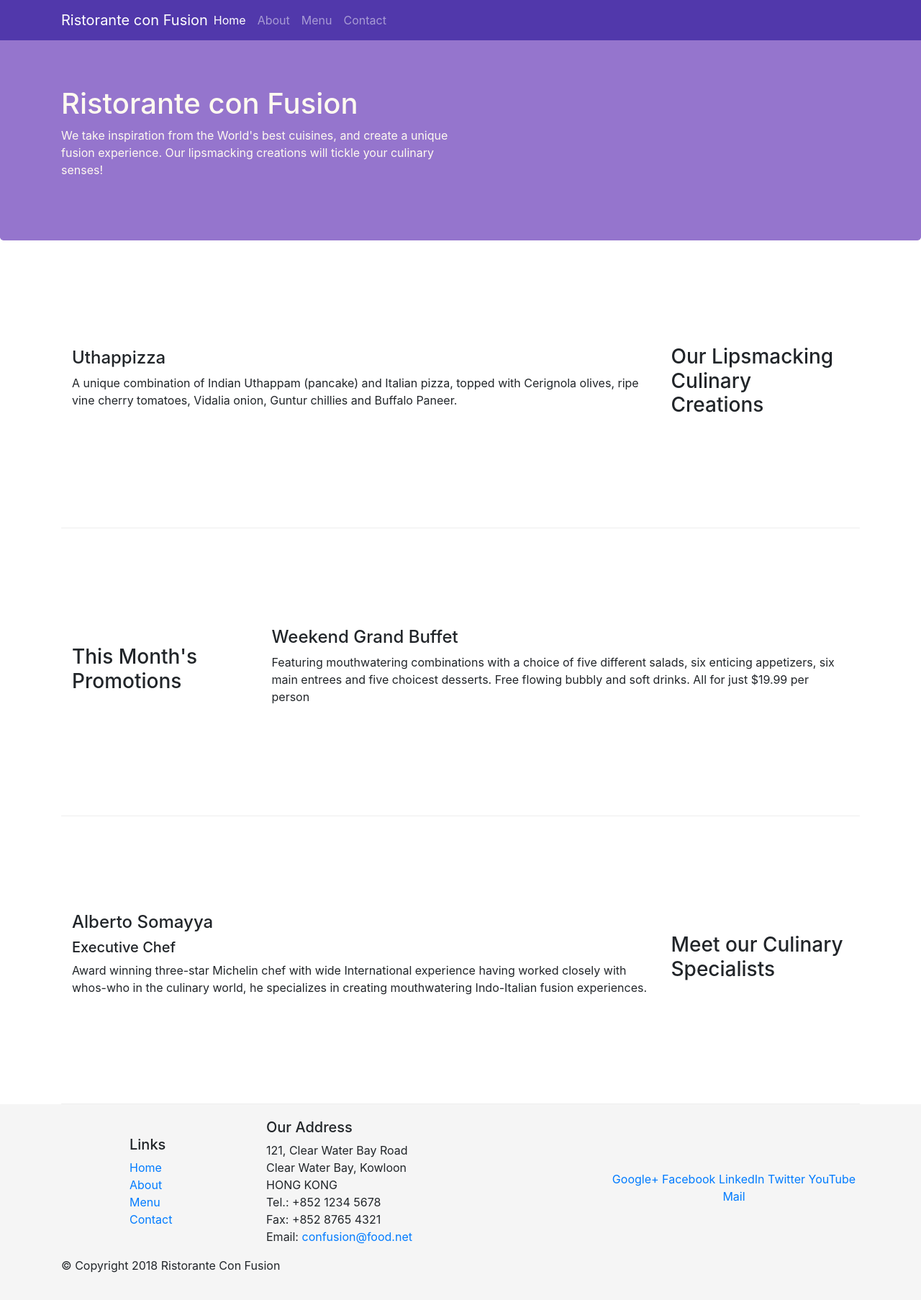
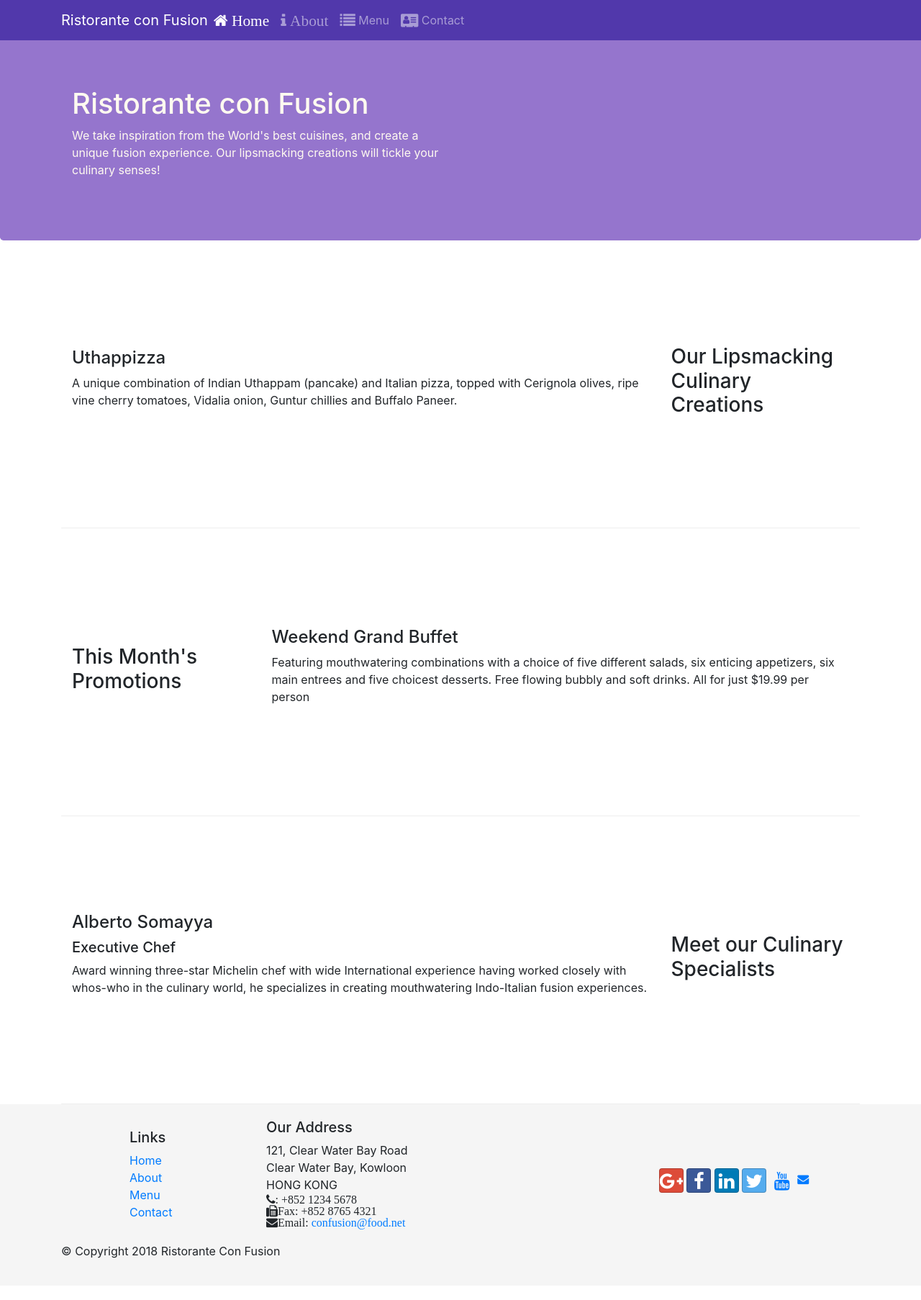
Before and after one commit to kartikBhanderi/bootstrap4, a website: page index.html in a window 1280 px wide. Shown: the whole page at 72% size. Drawn offline with nearby package versions, Linux system fonts and the light colour scheme.

Commit message:
font-awesome bootstrap-social

```diff
--- a/index.html
+++ b/index.html
@@ -9,6 +9,8 @@
 
     <!-- Bootstrap CSS -->
     <link rel="stylesheet" href="node_modules/bootstrap/dist/css/bootstrap.min.css">
+    <link rel="stylesheet" href="node_modules/font-awesome/css/font-awesome.min.css">
+    <link rel="stylesheet" href="node_modules/bootstrap-social/bootstrap-social.css">
     <link rel="stylesheet" href="css/styles.css">
 
     <title>Ristorante Con Fusion</title>
@@ -28,16 +30,16 @@
             <div class="collapse navbar-collapse" id="navbar">
                 <ul class="navbar-nav mr-auto">
                     <li class="nav-item active">
-                        <a class="nav-link" href="#"> Home </a>
+                        <a class="nav-link" href="#"> <span class="fa fa-home fa-lg"> Home </a>
                     </li>
                     <li class="nav-item">
-                        <a class="nav-link" href="/aboutus.html"> About </a>
+                        <a class="nav-link" href="/aboutus.html"> <span class="fa fa-info fa-lg"> About </a>
                     </li>
                     <li class="nav-item">
-                        <a class="nav-link" href="#"> Menu </a>
+                        <a class="nav-link" href="#"> <span class="fa fa-list fa-lg"></span> Menu </a>
                     </li>
                     <li class="nav-item">
-                        <a class="nav-link" href="#"> Contact </a>
+                        <a class="nav-link" href="#"> <span class="fa fa-address-card fa-lg"> </span> Contact </a>
                     </li>
                 </ul>
             </div>
@@ -47,7 +49,7 @@
 
     <header class="jumbotron">
         <div class="container">
-            <div class="row">
+            <div class="row row-header">
                 <div class="col-12 col-sm-6">
                     <h1>Ristorante con Fusion</h1>
                     <p>We take inspiration from the World's best cuisines, and create a unique fusion experience. Our lipsmacking creations will tickle your culinary senses!</p>
@@ -110,19 +112,19 @@
 		              121, Clear Water Bay Road<br>
 		              Clear Water Bay, Kowloon<br>
 		              HONG KONG<br>
-		              Tel.: +852 1234 5678<br>
-		              Fax: +852 8765 4321<br>
-		              Email: <a href="mailto:confusion@food.net">confusion@food.net</a>
+		              <span class="fa fa-phone">: +852 1234 5678<br>
+		              <span class="fa fa-fax">Fax: +852 8765 4321<br>
+		              <span class="fa fa-envelope">Email: <a href="mailto:confusion@food.net">confusion@food.net</a>
 		           </address>
                 </div>
                 <div class="col-12 col-sm-4 align-self-center">
                     <div class="text-center">
-                        <a href="http://google.com/+">Google+</a>
-                        <a href="http://www.facebook.com/profile.php?id=">Facebook</a>
-                        <a href="http://www.linkedin.com/in/">LinkedIn</a>
-                        <a href="http://twitter.com/">Twitter</a>
-                        <a href="http://youtube.com/">YouTube</a>
-                        <a href="mailto:">Mail</a>
+                        <a class="btn btn-social-icon btn-google" href="http://google.com/+"><span class="fa fa-google-plus"></a>
+                        <a class="btn btn-social-icon btn-facebook" href="http://www.facebook.com/profile.php?id="><span class="fa fa-facebook"></a>
+                        <a class="btn btn-social-icon btn-linkedin" href="http://www.linkedin.com/in/"><span class="fa fa-linkedin"></a>
+                        <a class="btn btn-social-icon btn-twitter" href="http://twitter.com/"><span class="fa fa-twitter"></a>
+                        <a class="btn btn-social-icon btn-youtube" href="http://youtube.com/"><span class="fa fa-youtube"></a>
+                        <a href="mailto:"><span class="fa fa-envelope"></a>
                     </div>
                 </div>
            </div>
--- a/package.json
+++ b/package.json
@@ -15,6 +15,8 @@
   },
   "dependencies": {
     "bootstrap": "^4.0.0",
+    "bootstrap-social": "^5.1.1",
+    "font-awesome": "^4.7.0",
     "jquery": "^3.3.1",
     "popper.js": "^1.12.9"
   }
```
Also changed, not shown: aboutus.html (+18 -15 lines), 1 other file.
